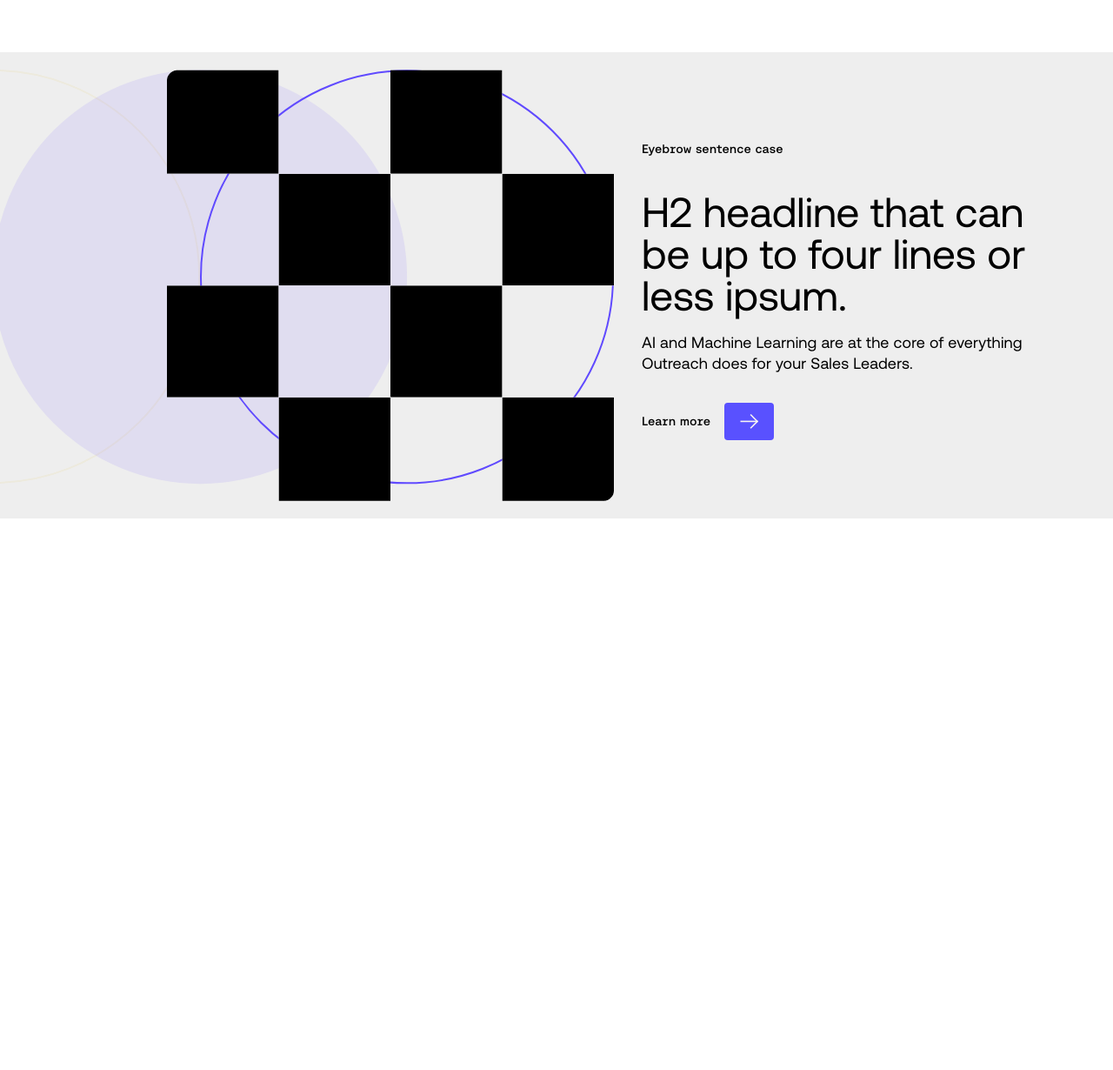
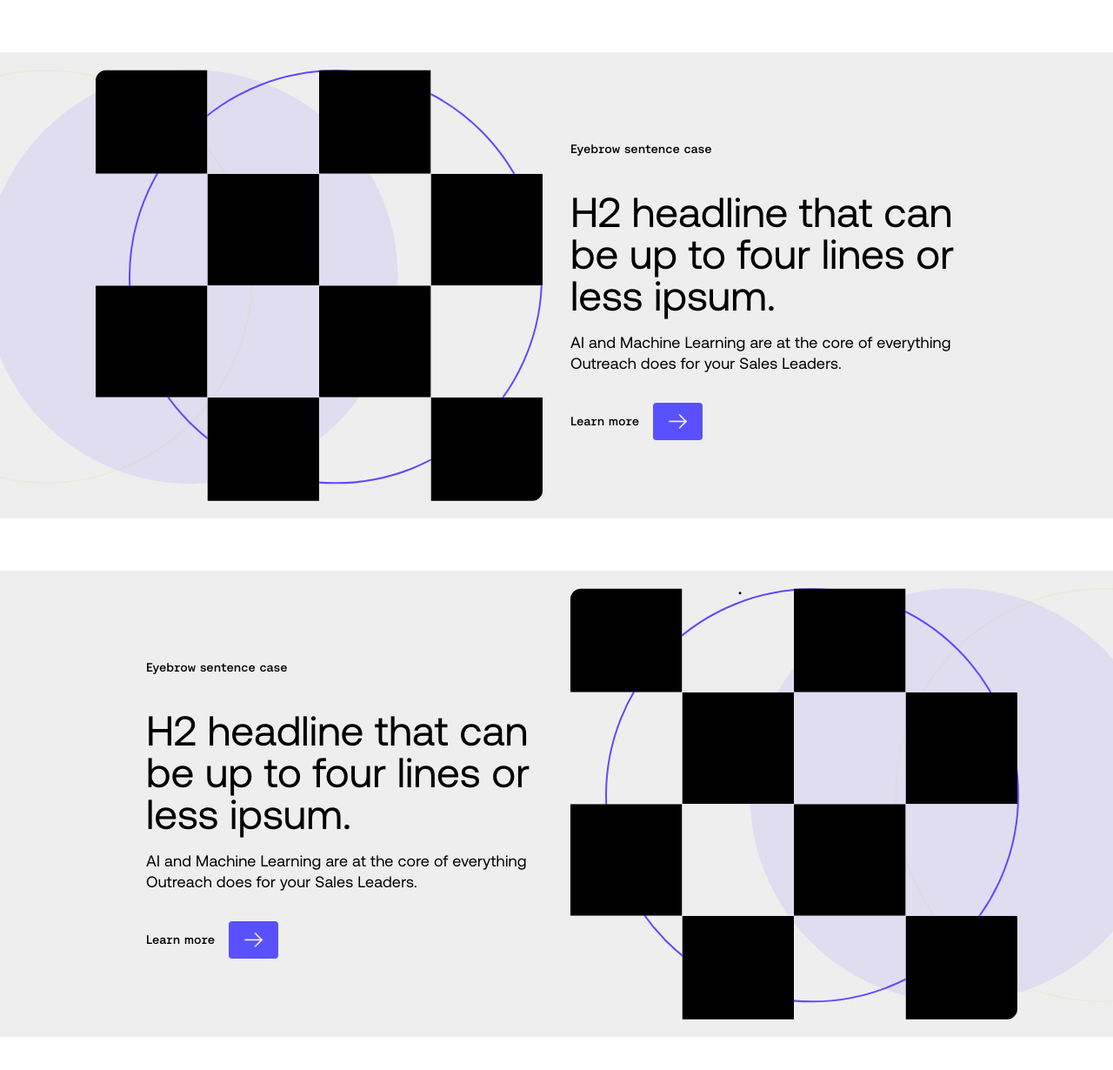
Before and after one commit to ErickRoo/pxpl, a Next.js app: page /components/SideSide in a window 1280 px wide. Shown: the top 1230 px of the page at 87% size. Before the commit the page ends 800 px from the top, so only its background shows below. Built offline with nearby package versions, Linux system fonts and the light colour scheme.

Commit message:
fix: add reverse styles

```diff
--- a/components/blocks/side_side/side_side.module.scss
+++ b/components/blocks/side_side/side_side.module.scss
@@ -2,6 +2,7 @@
 
 .root {
   padding: 2rem;
+  overflow-x: hidden;
 }
 
 .wrapper {
@@ -24,62 +25,87 @@
     gap: 5.6rem;
     max-width: 144rem;
   }
-}
 
-.wrapper__reverse {
-  flex-direction: row-reverse;
-
-  .leftSide {
-    display: block;
+  &__reverse {
+    @screen md {
+      flex-direction: row-reverse;
+    }
   }
 }
 
-.leftSide {
+.wrapperImage {
+  display: flex;
   width: 100%;
-  display: flex;
   justify-content: center;
   position: relative;
 
   @screen md {
+    width: 50%;
     justify-content: end;
-    width: 50%;
+  }
+
+  &__reverse {
+    @screen md {
+      justify-content: start;
+    }
   }
 }
 
-.rightSide {
+.wrapperContent {
   width: 100%;
+  background-color: transparent;
 
   @screen md {
     width: 50%;
+  }
+
+  &__reverse > div {
+    margin-left: auto;
   }
 }
 
 .circlesContainer {
   position: absolute;
-  top: -2%;
   aspect-ratio: 1 / 1;
   height: 104%;
+  top: -2%;
 
   > li {
     aspect-ratio: 1 / 1;
     border-radius: 50%;
+
+    &:nth-child(1) {
+      border: 2px solid #EDEADD;
+      transform: translate(-70%, 0%);
+    }
+
+    &:nth-child(2) {
+      background-color: #604aff1a;
+      transform: translate(-35%, -100%);
+    }
+
+    &:nth-child(3) {
+      border: 0.2rem solid #604AFF;
+      transform: translate(0%, -200%);
+    }
   }
 
-}
+  &__reverse {
+    > li {
+      &:nth-child(1) {
+        transform: translate(70%, 0%);
+      }
 
-.circleLeft {
-  border: 2px solid #EDEADD;
-  transform: translate(-100%, 0%);
-}
+      &:nth-child(2) {
+        transform: translate(35%, -100%);
+      }
 
-.circleCenter {
-  background-color: #604aff1a;
-  transform: translate(-50%, -100%);
-}
+      &:nth-child(3) {
+        transform: translate(0%, -200%);
+      }
+    }
+  }
 
-.circleRight {
-  border: 0.2rem solid #604AFF;
-  transform: translate(0%, -200%);
 }
 
 .image {
--- a/components/blocks/side_side/side_side.tsx
+++ b/components/blocks/side_side/side_side.tsx
@@ -8,24 +8,26 @@ export const typename = 'Set_Replicator_BlockSideSide'
 const SideSideBlock:FunctionComponent<{ block: SideSideInterface }> = ({ block }) => (
   <div className={styles.root}>
     <section className={`${styles.wrapper} ${block.reverse ? `${styles.wrapper__reverse}` : ''}`}>
-      <div className={styles.leftSide}>
+      <div className={`${styles.wrapperImage} ${block.reverse ? `${styles.wrapperImage__reverse}` : ''}`}>
         {block.showCircles && (
-          <ul className={styles.circlesContainer}>
-            <li className={styles.circleLeft} />
-            <li className={styles.circleCenter} />
-            <li className={styles.circleRight} />
+          <ul className={`${styles.circlesContainer} ${block.reverse ? `${styles.circlesContainer__reverse}` : ''}`}>
+            <li />
+            <li />
+            <li />
           </ul>
         )}
         <img className={styles.image} src={block.image?.src} alt="placeholderimage" />
       </div>
+      <div className={`${styles.wrapperContent} ${block.reverse ? `${styles.wrapperContent__reverse}` : ''}`}>
         <OneColumnBody
-        className={`${styles.rightSide} ${styles.oneColumnBody}`}
+          className={`${styles.oneColumnBody}`}
           topTag={block.topTag}
           headline={block.heading}
           headlineLevel={2}
           description={block.description}
           primaryCta={block.primaryCta}
         />
+      </div>
     </section>
   </div>
 )
--- a/pages/components/SideSide.tsx
+++ b/pages/components/SideSide.tsx
@@ -15,7 +15,6 @@ const placeholderFirstSideSideBlock = {
   showCircles: true,
 } as unknown as SideSideInterface
 
-/*
 const placeholderSecondSideSideBlock = {
   topTag: 'Eyebrow sentence case',
   reverse: true,
@@ -26,14 +25,15 @@ const placeholderSecondSideSideBlock = {
     ctaText: 'Learn more',
     ctaLink: '#',
   },
+  showCircles: true,
 } as unknown as SideSideInterface
-*/
 
 const SideSide: FC = () => (
   <div style={{ backgroundColor: '#eee' }}>
     <div style={{ padding: '3rem', backgroundColor: '#fff' }} />
     <SideSideBlock block={placeholderFirstSideSideBlock} />
     <div style={{ padding: '3rem', backgroundColor: '#fff' }} />
+    <SideSideBlock block={placeholderSecondSideSideBlock} />
     <div style={{ padding: '3rem', backgroundColor: '#fff' }} />
   </div>
 )
```
Lines whose indentation alone changed are shown as unchanged.
